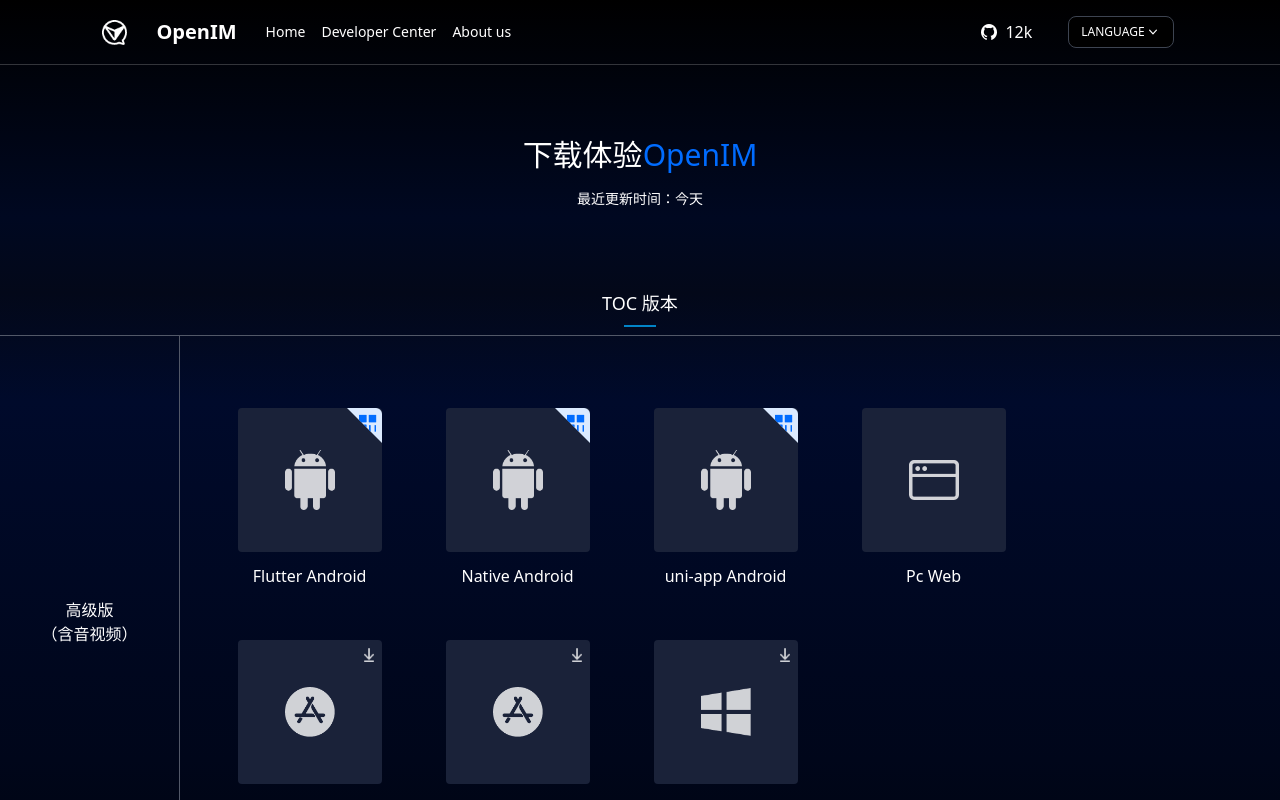
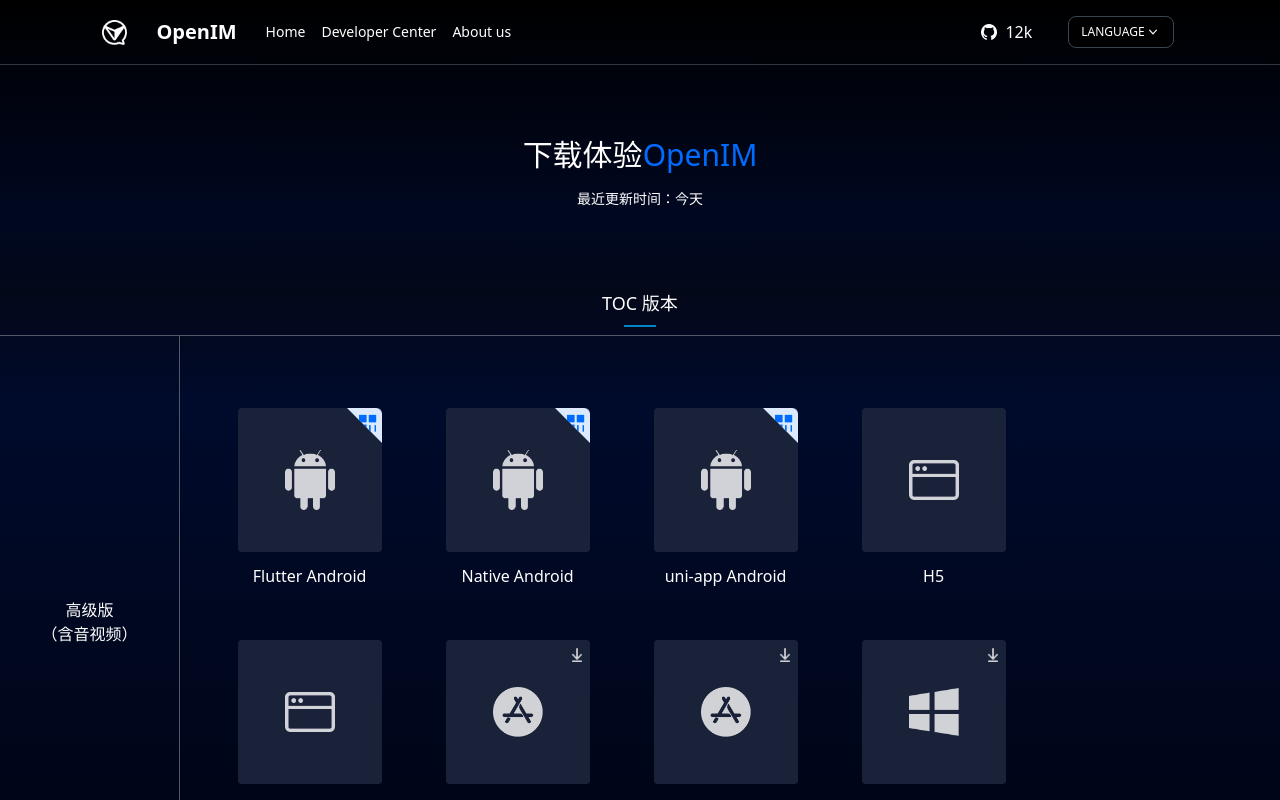
Before and after one commit to openimsdk/openim-official, a Next.js app: page /en/commercial in a window 1280 px wide. Shown: the top 800 px of the page. Built offline with nearby package versions, Linux system fonts and the light colour scheme.

Commit message:
feat: add h5 url

```diff
--- a/src/components/demopage/tocData.ts
+++ b/src/components/demopage/tocData.ts
@@ -145,6 +145,13 @@
     type: "mobile",
   },
   {
+    label: "H5",
+    icon: "/fonts/pc_web_toc.png",
+    top_right_icon: "",
+    hover: false,
+    download: "https://h5-enterprise.rentsoft.cn/",
+  },
+  {
     label: "Pc Web",
     icon: "/fonts/pc_web_toc.png",
     top_right_icon: "",
```
